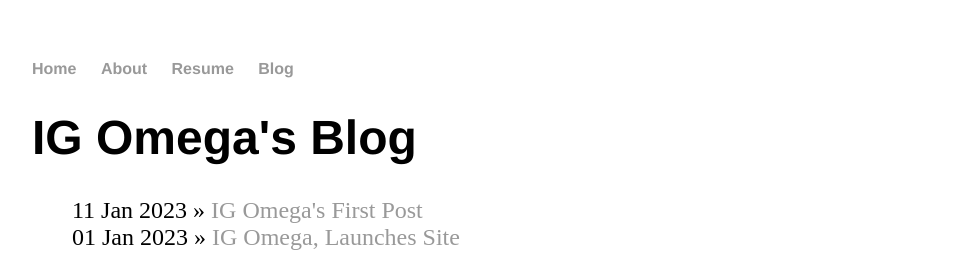
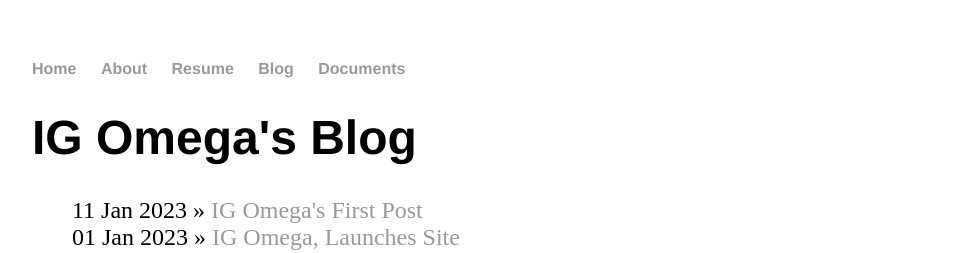
Before and after one commit to dscottgould/dscottgould.github.io, a Jekyll site: the page built from blog/index.html, in a window 1280 px wide. Shown: the top 253 px of the page, without its empty margins (160-1119 px from the left). Built offline with Jekyll 4.4.1, drawn with Linux system fonts in a browser that asks for light colours.

Commit message:
Fixed default doc

```diff
--- a/_layouts/default.html
+++ b/_layouts/default.html
@@ -12,6 +12,7 @@
 		        	<li><a href="/about">About</a></li>
 	        		<li><a href="/resume">Resume</a></li>
 	        		<li><a href="/blog">Blog</a></li>
+					<li><a href="/docs">Documents</a></li>
 	    		</ul>
 			</nav>
 			<div class="container">
```
